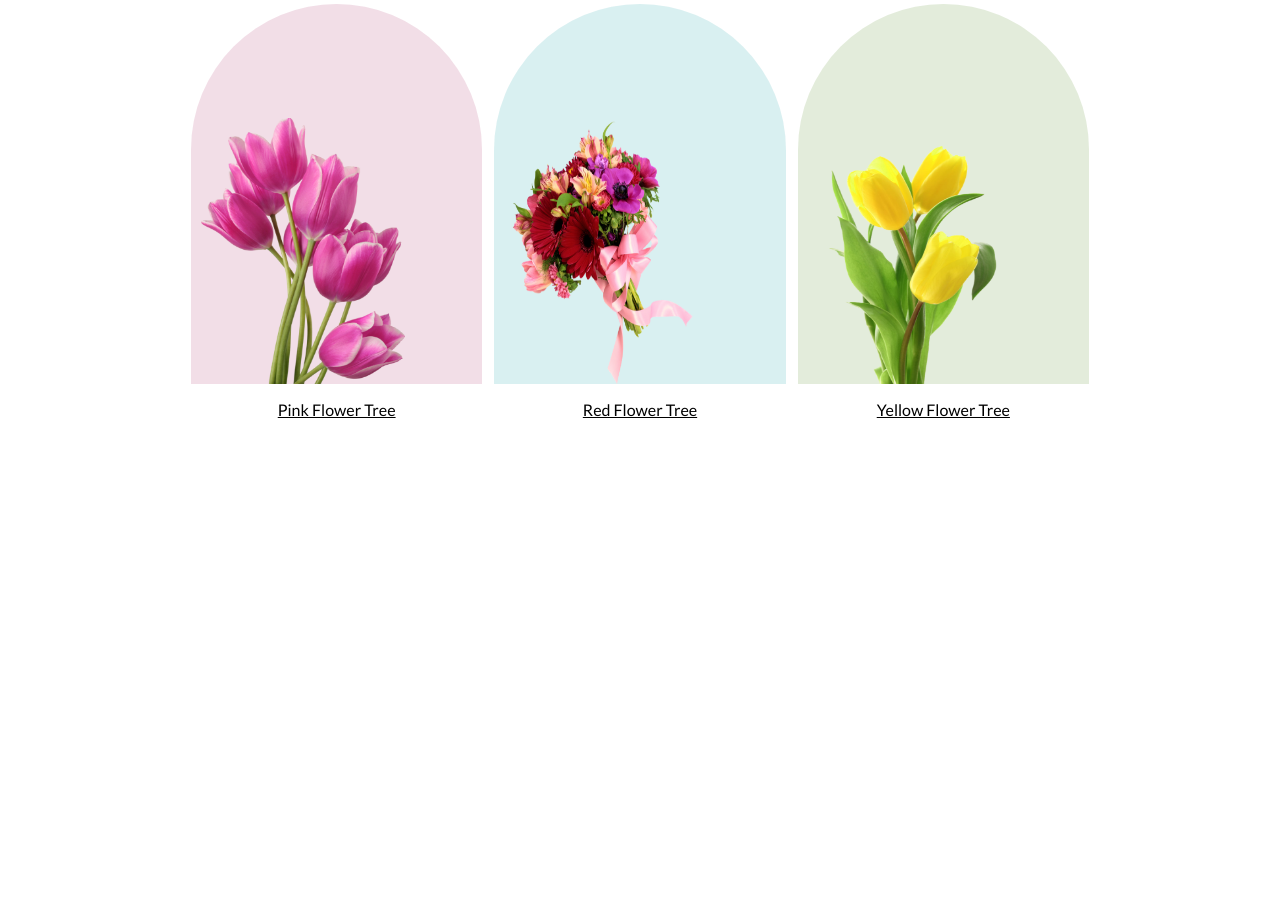
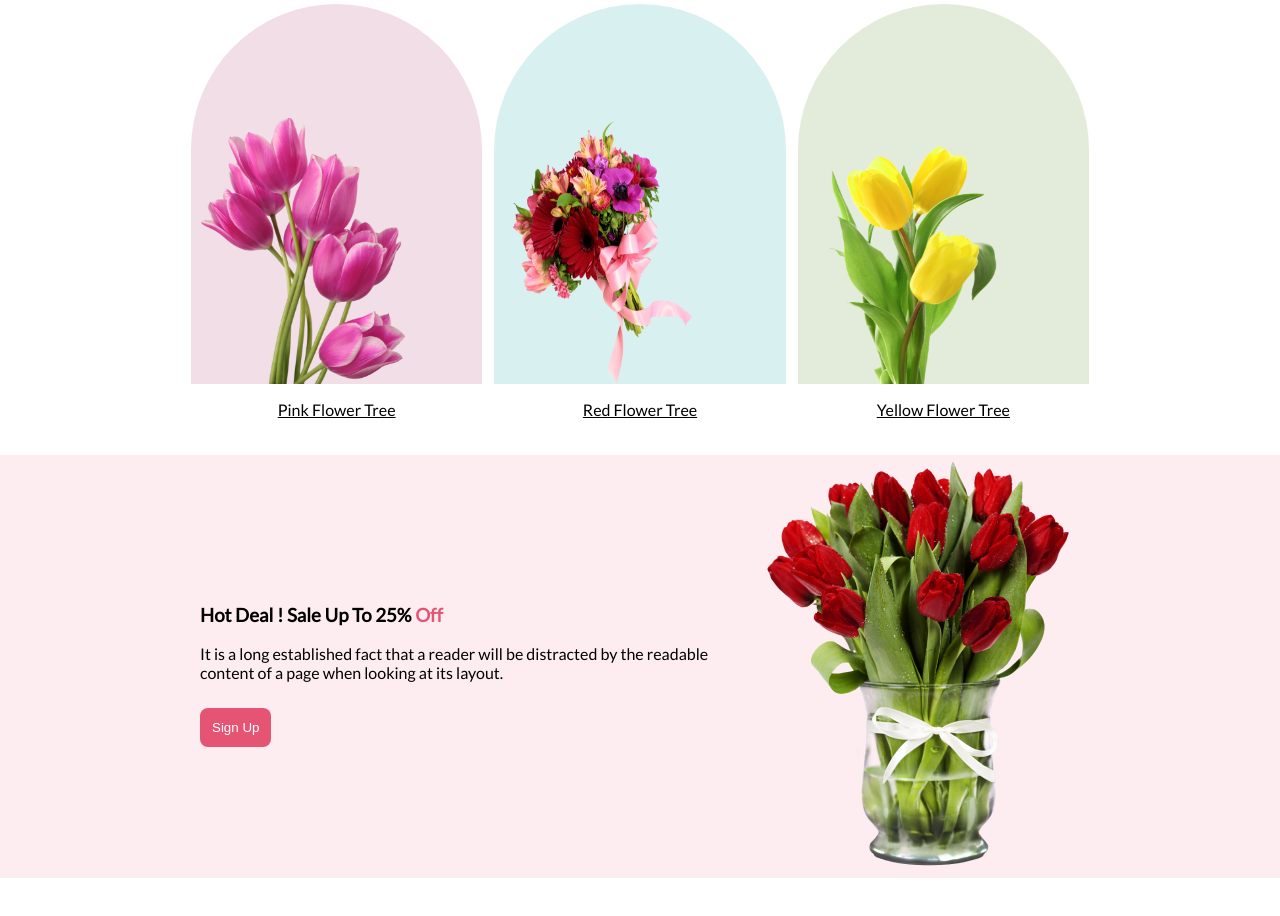
Before and after one commit to shakircse/online-flowershop-b8, a plain HTML site: page index.html in a window 1280 px wide. Shown: the part 595-1511 px from the top of the page. Before the commit the page ends 1050 px from the top, so only its background shows below. Drawn offline with Linux system fonts and the light colour scheme.

Commit message:
ht deal finished

```diff
--- a/index.html
+++ b/index.html
@@ -61,9 +61,21 @@
          </div>
      </div>
   </section>
-  <!-- Hot deal Section Starts -->
+  <!--  deal Section Starts -->
   <section class="full-width-content">
-
+    <div class="hot-deal">
+      <div class="hot-deal-description">
+       <h3>Hot Deal ! Sale Up To 25% <span class="discount">Off</span></h3>
+       <p>It is a long established fact that a reader will be
+          distracted by the readable content of a page when looking at its layout.
+        </p>
+        <button class="btn-primary">Sign Up</button>
+      </div>
+      <div class="hot-deal-picture">
+        <img src="./Flower Asset/pngwing 8.png" alt="" srcset="">
+      </div>
+    </div>
   </section>
+  <!-- hot deal ends -->
 </body>
 </html>
--- a/style.css
+++ b/style.css
@@ -109,3 +109,15 @@ font-size: 50px;
     height: 70%;
 }
 /* Feature Ends */
+.hot-deal{
+    display: flex;
+    justify-content: space-around;
+    align-items: center;
+    margin-right: 200px;
+    margin-left: 200px;
+    margin-bottom: 60px;
+}
+.discount{
+    color:#E55473;
+    font-weight: 800;
+}
```
